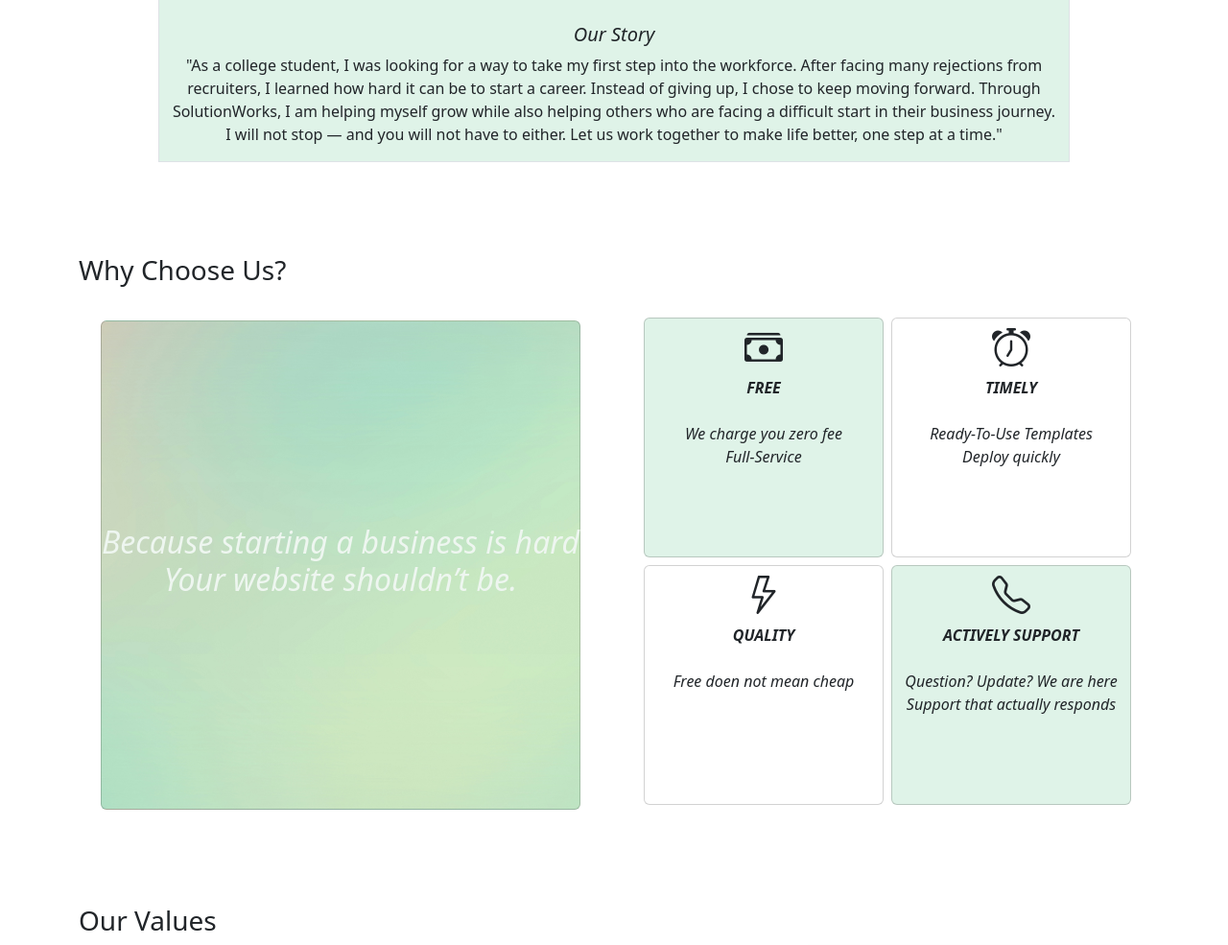
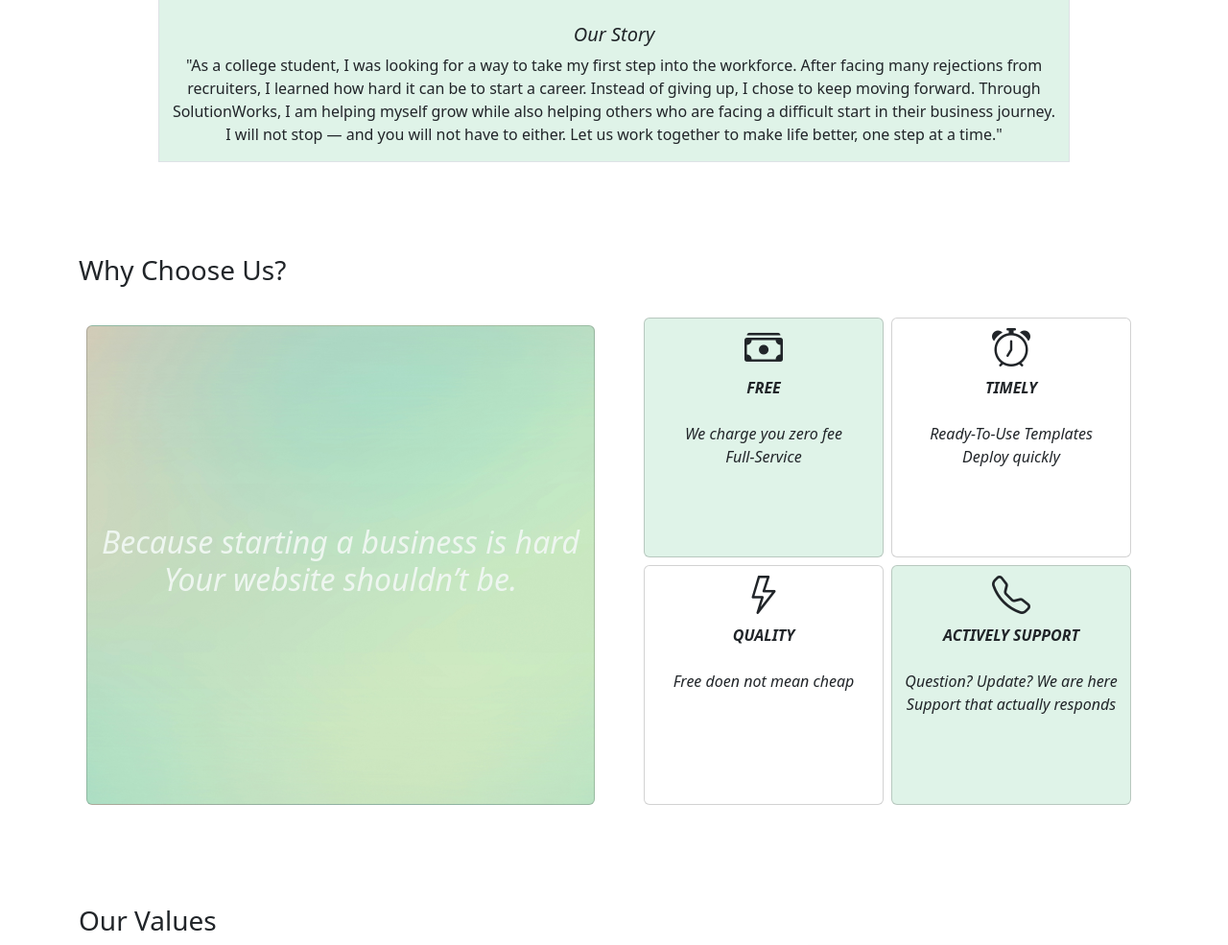
Before and after one commit to phatTchung9999/SolutionWorks_Website, a Django app: page /about/ in a window 1280 px wide. Shown: the part 674-1659 px from the top of the page at 96% size. Run offline with Django 5.2, Linux system fonts and the light colour scheme.

Commit message:
Update About page

```diff
--- a/myproject/templates/main/about.html
+++ b/myproject/templates/main/about.html
@@ -64,7 +64,7 @@
 
             <div class="row">
                 <div class="col-12 col-lg-6 d-flex align-items-center justify-content-center">
-                    <div class="card hero d-flex align-items-center justify-content-center" style="min-height: 510px; width: auto;">
+                    <div class="card hero d-flex align-items-center justify-content-center m-2" style="min-height: 500px; width: 700px;">
                         <div class="text-center">
                             <h2 style="color: #eef6f0;"><em>Because starting a business is hard <br> Your website shouldn’t be.</em></h2>
                         </div>
```
